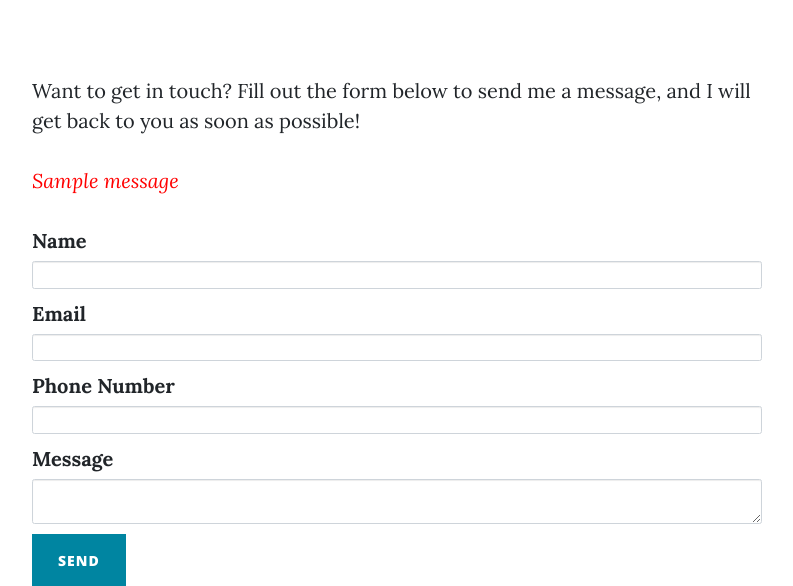
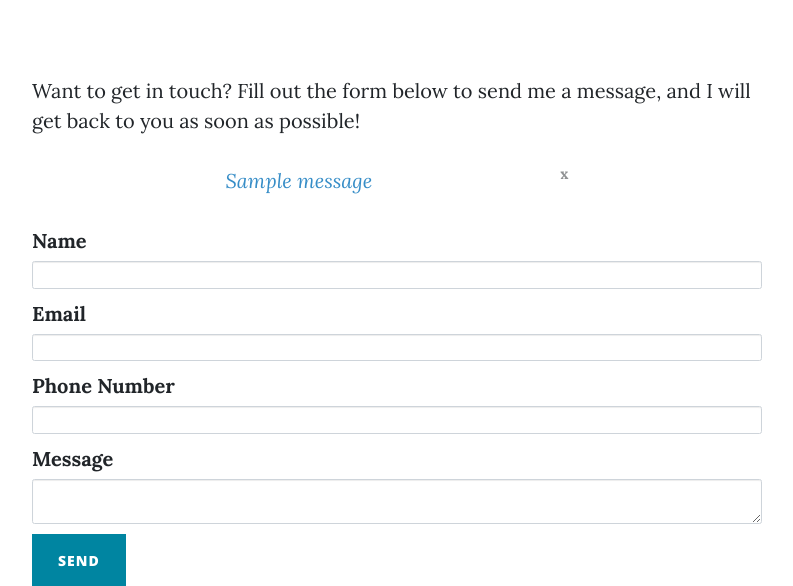
Before and after one commit to andrew-kyle92/Blog, a Flask app: page /contact in a window 1280 px wide. Shown: the part 536-1122 px from the top of the page, without its empty margins (243-1036 px from the left). Run offline with Flask 2, Linux system fonts and the light colour scheme; tables that the repository leaves empty hold one stand-in row (values such as "Sample post"); one stand-in notice (Sample message) is shown; some libraries are stand-ins or nearby versions.

Commit message:
Changed flash message styling on contact page. I also added customer javascript to that page.

```diff
--- a/forms.py
+++ b/forms.py
@@ -15,7 +15,7 @@ class CreatePostForm(FlaskForm):
 
 class RegisterForm(FlaskForm):
     name = StringField("Name", validators=[DataRequired()])
-    # account_type = SelectField("Account Type", validators=[DataRequired()], choices=["Non-Admin", "Admin"])
+    account_type = SelectField("Account Type", validators=[DataRequired()], choices=["Non-Admin"])
     email = StringField("Email", validators=[DataRequired()])
     password = PasswordField("Password", validators=[DataRequired()])
     submit = SubmitField("Register")
--- a/main.py
+++ b/main.py
@@ -9,10 +9,11 @@ from sqlalchemy.orm import relationship
 from flask_login import UserMixin, login_user, LoginManager, login_required, current_user, logout_user
 from forms import CreatePostForm, RegisterForm, LoginForm, CommentForm, ContactForm
 from flask_gravatar import Gravatar
-from functools import wraps
+from dotenv import load_dotenv, dotenv_values
 import os
 
 app = Flask(__name__)
+config = dotenv_values(".env")
 SECRET_KEY = os.urandom(32)  # This is for testing
 app.config['SECRET_KEY'] = SECRET_KEY  # This is for testing
 ckeditor = CKEditor(app)
@@ -73,13 +74,14 @@ class Comment(db.Model):
     __tablename__ = "comments"
     id = db.Column(db.Integer, primary_key=True)
     author_id = db.Column(db.Integer, db.ForeignKey("users.id"))
+    post_id = db.Column(db.Integer, nullable=False)
     author = relationship("User", back_populates="comments")
     comment = db.Column(db.String(255), nullable=False)
     date = db.Column(db.String(255), nullable=False)
     time = db.Column(db.String(255), nullable=False)
 
 
-# db.create_all()  # This is for database creation
+db.create_all()  # This is for database creation
 
 
 @app.route('/')
@@ -109,14 +111,14 @@ def register():
                 salt_length=8)
             new_user = User(
                 email=request.form.get("email"),
-                account_type="Non-Admin",
+                account_type=request.form.get("account_type"),
                 name=request.form.get("name"),
                 password=salted_password
             )
             db.session.add(new_user)
             db.session.commit()
 
-            login_user(new_user.account_type)
+            login_user(new_user)
 
             return redirect(url_for("get_all_posts"))
 
@@ -136,6 +138,8 @@ def login():
                 login_user(user)
                 return redirect(url_for("get_all_posts"))
             else:
+                flash("Your username or password is incorrect, make sure check caps lock isn't on!",
+                      category="Unsuccessful_Login")
                 return redirect(url_for("login"))
     return render_template("login.html", form=form)
 
@@ -160,6 +164,7 @@ def show_post(post_id):
             return redirect(url_for("login"))
         else:
             new_comment = Comment(
+                post_id=post_id,
                 author=current_user,
                 comment=form.comment.data,
                 date=date.today().strftime("%B %d, %Y"),
--- a/requirements.txt
+++ b/requirements.txt
@@ -15,6 +15,7 @@ itsdangerous==1.1.0
 Jinja2==2.11.2
 MarkupSafe==1.1.1
 psycopg2-binary==2.9.1
+python-dotenv==0.19.1
 requests==2.24.0
 SQLAlchemy==1.3.19
 urllib3==1.25.10
--- /dev/null
+++ b/static/css/styles.css
@@ -0,0 +1,4 @@
+.email-success {
+    margin: auto;
+    width: 47%
+}
--- /dev/null
+++ b/static/js/script.js
@@ -0,0 +1,5 @@
+function closeMessage(){
+    var message = document.querySelector(".email-success");
+
+    message.remove()
+}
--- a/templates/contact.html
+++ b/templates/contact.html
@@ -24,46 +24,14 @@
     <div class="row">
       <div class="col-lg-8 col-md-10 mx-auto">
         <p>Want to get in touch? Fill out the form below to send me a message, and I will get back to you as soon as possible!</p>
-        <!-- Contact Form - Enter your email address on line 19 of the mail/contact_me.php file to make this form work. -->
-        <!-- WARNING: Some web hosts do not allow emails to be sent through forms to common mail hosts like Gmail or Yahoo. It's recommended that you use a private domain email address! -->
-        <!-- To use the contact form, your site must be on a live web host with PHP! The form will not work locally! -->
-<!--        <form name="sentMessage" id="contactForm" novalidate>-->
-<!--          <div class="control-group">-->
-<!--            <div class="form-group floating-label-form-group controls">-->
-<!--              <label>Name</label>-->
-<!--              <input type="text" class="form-control" placeholder="Name" id="name" required data-validation-required-message="Please enter your name.">-->
-<!--              <p class="help-block text-danger"></p>-->
-<!--            </div>-->
-<!--          </div>-->
-<!--          <div class="control-group">-->
-<!--            <div class="form-group floating-label-form-group controls">-->
-<!--              <label>Email Address</label>-->
-<!--              <input type="email" class="form-control" placeholder="Email Address" id="email" required data-validation-required-message="Please enter your email address.">-->
-<!--              <p class="help-block text-danger"></p>-->
-<!--            </div>-->
-<!--          </div>-->
-<!--          <div class="control-group">-->
-<!--            <div class="form-group col-xs-12 floating-label-form-group controls">-->
-<!--              <label>Phone Number</label>-->
-<!--              <input type="tel" class="form-control" placeholder="Phone Number" id="phone" required data-validation-required-message="Please enter your phone number.">-->
-<!--              <p class="help-block text-danger"></p>-->
-<!--            </div>-->
-<!--          </div>-->
-<!--          <div class="control-group">-->
-<!--            <div class="form-group floating-label-form-group controls">-->
-<!--              <label>Message</label>-->
-<!--              <textarea rows="5" class="form-control" placeholder="Message" id="message" required data-validation-required-message="Please enter a message."></textarea>-->
-<!--              <p class="help-block text-danger"></p>-->
-<!--            </div>-->
-<!--          </div>-->
-<!--          <br>-->
-<!--          <div id="success"></div>-->
-<!--          <button type="submit" class="btn btn-primary" id="sendMessageButton">Send</button>-->
-<!--        </form>-->
+
         {% with messages = get_flashed_messages() %}
           {% if messages: %}
             {% for message in messages: %}
-              <p style="color: red"><em>{{ message }}</em></p>
+              <div class="alert-message block-message email-success">
+                <a class="close" onclick="closeMessage()">x</a>
+                <p style="color: #368dc7"><em>{{ message }}</em></p>
+              </div>
             {% endfor %}
           {% endif %}
         {% endwith %}
--- a/templates/footer.html
+++ b/templates/footer.html
@@ -38,6 +38,7 @@
   <!-- Bootstrap core JavaScript -->
   <script src="{{ url_for('static', filename='vendor/jquery/jquery.min.js')}}"></script>
   <script src="{{ url_for('static', filename='vendor/bootstrap/js/bootstrap.bundle.min.js')}}"></script>
+  <script src="{{ url_for('static', filename='js/script.js') }}"></script>
 
   <!-- Custom scripts for this template -->
   <script src="{{ url_for('static', filename='js/clean-blog.min.js')}}"></script>
--- a/templates/header.html
+++ b/templates/header.html
@@ -19,7 +19,10 @@
   <link href='https://fonts.googleapis.com/css?family=Open+Sans:300italic,400italic,600italic,700italic,800italic,400,300,600,700,800' rel='stylesheet' type='text/css'>
 
   <!-- Custom styles for this template -->
-  <link href="{{ url_for('static', filename='css/clean-blog.min.css')}}" rel="stylesheet">
+  <link href="{{ url_for('static', filename='css/clean-blog.min.css') }}" rel="stylesheet">
+
+  <!-- Custom Non-Vendor CSS Styling -->
+  <link href="{{ url_for('static', filename='css/styles.css') }}" rel="stylesheet">
 
   <!-- Favicon for the app -->
   <link href="{{ url_for('static', filename='img/favicon.ico') }}" rel="icon" type="image/x-icon">
```
Also changed, not shown: templates/post.html (+7 -5 lines), blog.db (deleted).
